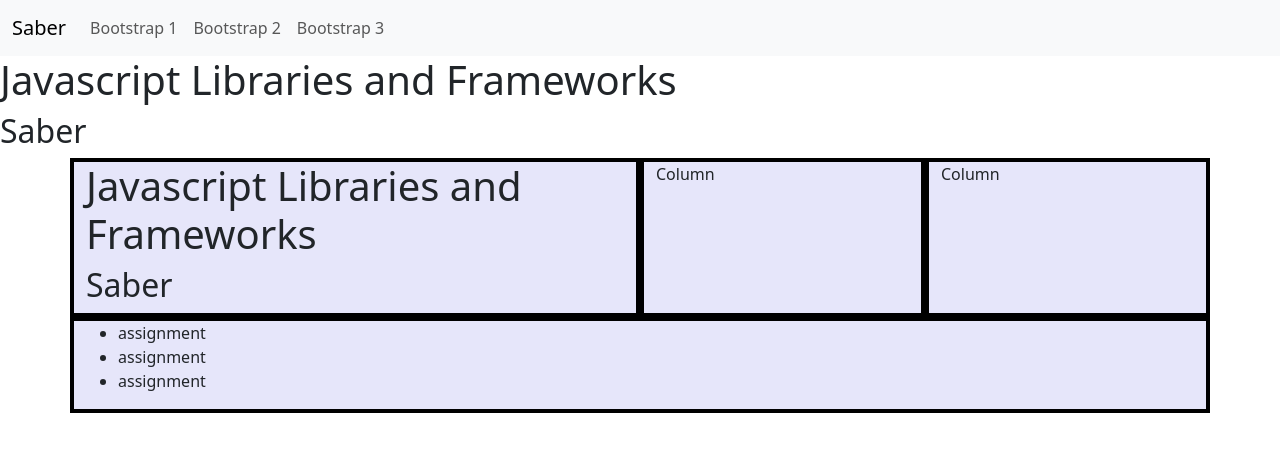
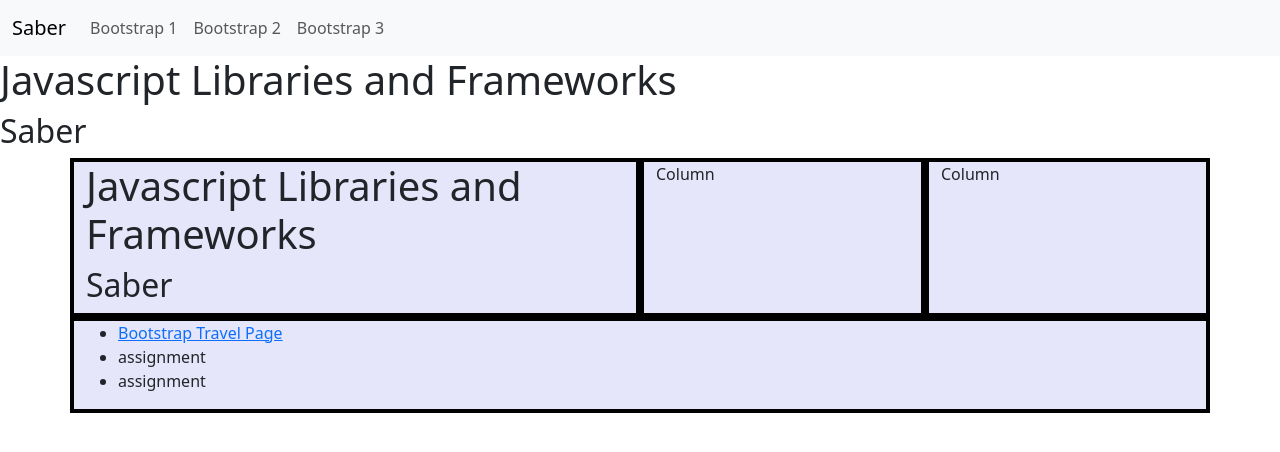
Before and after one commit to saberxd99/javascript-libraries-and-frameworks, a plain HTML site: page index.html in a window 1280 px wide. Drawn offline with nearby package versions, Linux system fonts and the light colour scheme.

Commit message:
adding link to assignment

```diff
--- a/index.html
+++ b/index.html
@@ -74,7 +74,7 @@
 
 
 <ul>
-  <li>assignment</li>
+  <li><a href="bootstrap-travel.html">Bootstrap Travel Page</a></li>
   <li>assignment</li>
   <li>assignment</li>
 </ul>
```
